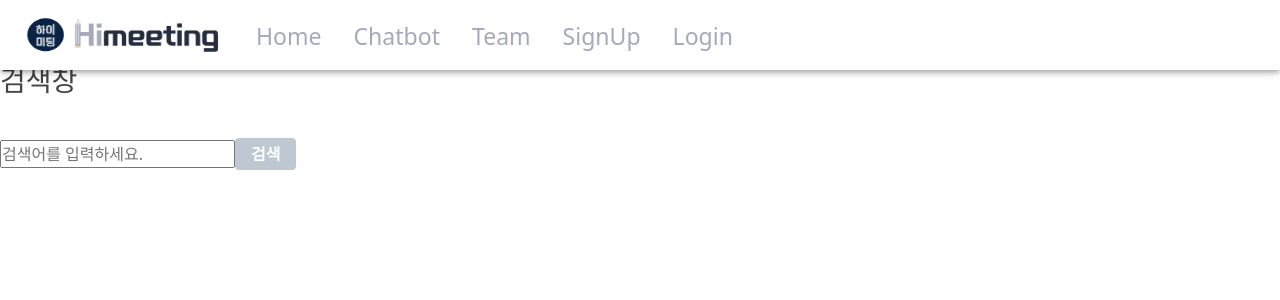
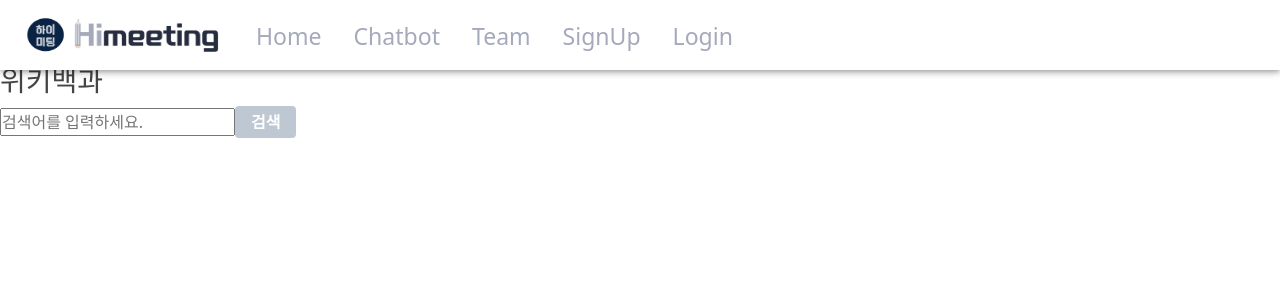
Before and after one commit to nodemonkr/Chatbot, a React (Create React App) app: page /team in a window 1280 px wide. Shown: the top 300 px of the page. Built offline with nearby package versions, Linux system fonts and the light colour scheme.

Commit message:
fix : 로그인 구현 시 에러 수정

```diff
--- a/src/components/auth/AuthForm.js
+++ b/src/components/auth/AuthForm.js
@@ -12,7 +12,6 @@ const textMap = {
 };
 // 회원가입, 로그인 폼을 보여줍니다.
 const AuthForm = ({ type }) => {
-  const [data, setData] = useState(null);
   const text = textMap[type];
   const [authObj, setAuthObj] = useState({
     user_id: '',
@@ -22,7 +21,6 @@ const AuthForm = ({ type }) => {
   });
 
   const onChange = async (event) => {
-    console.log('onchange');
     const {
       target: { name, value },
     } = event;
@@ -54,15 +52,16 @@ const AuthForm = ({ type }) => {
     } else {
       // 로그인
       try {
-        console.log(
-          `[로그인] id: ${authObj.user_id} + password: ${authObj.user_pw}`,
-        );
         await axios
           .post(`/userLogin`, authObj)
           // 로그인 응답 성공
           .then((res) => {
-            setData(res.data);
-            alert(data.username + '님 환영합니다!' + data.userphone);
+            // setData(res.data);
+            console.log(
+              `[로그인] id: ${authObj.user_id} , password: ${authObj.user_pw}`,
+            );
+            console.log(res.data.username);
+            alert(res.data.username + '님 환영합니다!' + res.data.userphone);
           })
           // 응답 실패
           .catch(function (e) {
--- a/src/pages/team.js
+++ b/src/pages/team.js
@@ -18,7 +18,6 @@ const Team = () => {
     setSearchObj((searchObj) => ({ ...searchObj, [name]: value }));
   };
   const onSubmit = async (event) => {
-    console.log('검색');
     event.preventDefault();
     console.log(searchObj.search_data);
     try {
@@ -33,7 +32,7 @@ const Team = () => {
   return (
     <div>
       <SearchBlock>
-        <h3>검색창</h3>
+        <h3>위키백과</h3>
         <form onSubmit={onSubmit}>
           <input
             name='search_data'
@@ -41,9 +40,7 @@ const Team = () => {
             onChange={onChange}
             value={searchObj.search_data}
           />
-          <Button navy style={{ marginTop: '2rem' }}>
-            검색
-          </Button>
+          <Button navy>검색</Button>
         </form>
         {data && <textarea rows={10} value={JSON.stringify(data, null, 2)} />}
       </SearchBlock>
@@ -51,5 +48,9 @@ const Team = () => {
   );
 };
 
-const SearchBlock = styled.div``;
+const SearchBlock = styled.div`
+  /* width: 20rem;
+  height: 20rem;
+  background-color: #cdcdcd; */
+`;
 export default Team;
```
